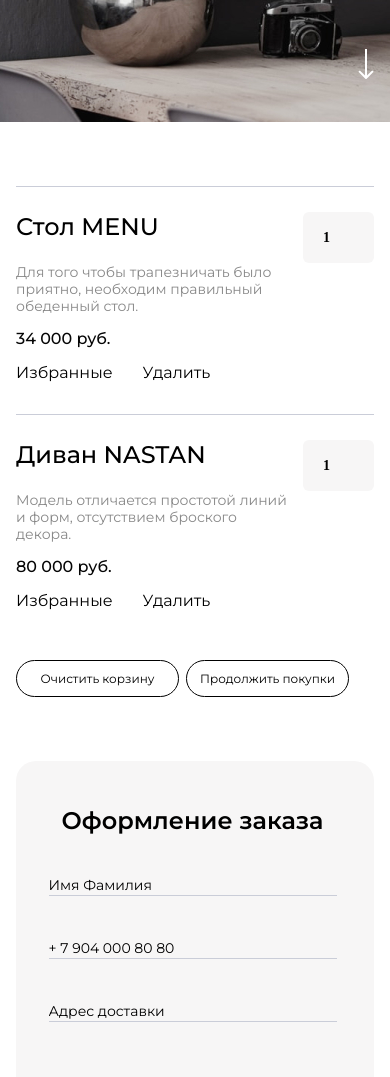
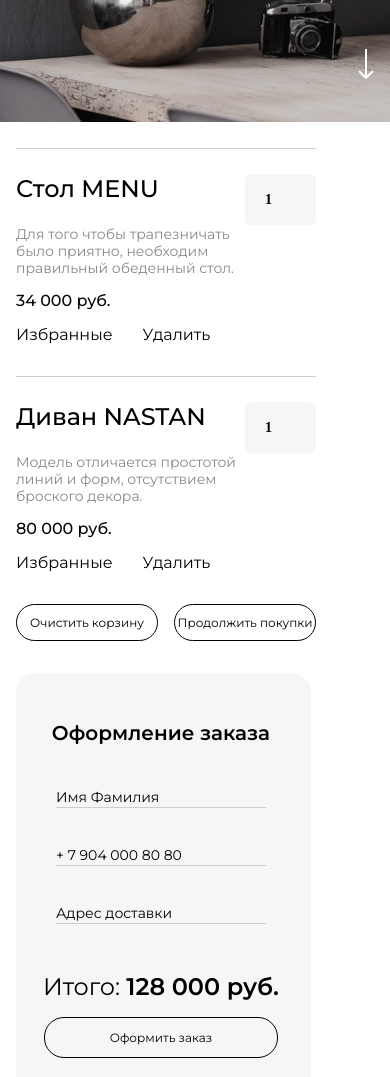
Before and after one commit to toximan08/IM-furniture, a plain HTML site: page cart.html in a window 390 px wide. Shown: the part 278-1355 px from the top of the page. Drawn offline with Linux system fonts and the light colour scheme.

Commit message:
Optimization for 320px resolution v.2

```diff
--- a/css/_cart.scss
+++ b/css/_cart.scss
@@ -51,7 +51,7 @@
     }
 
     &-input {
-      width: 288px;
+      max-width: 288px;
       height: 22px;
       background-color: transparent;
       border: none;
--- a/css/_mobile.scss
+++ b/css/_mobile.scss
@@ -153,7 +153,7 @@
 
     &__form {
       grid-column: span 4;
-      max-width: 376px;
+      max-width: max-content;
     }
 
     &__button {
@@ -169,11 +169,66 @@
 }
 
 @media (max-width: 415px) {
+  .top_part {
+    margin-bottom: 26px;
+  }
+
   .heading {
-    font-size: 45px;
+    font-size: 42px;
   }
 
   .tiny_heading {
     text-align: start;
+    padding-top: 20px;
+    margin-bottom: 18px;
+  }
+
+  .for_content {
+    margin-top: 18px;
+  }
+
+  .footer__info {
+    gap: 70px;
+  }
+
+  .cart {
+    row-gap: 32px;
+
+    &__content {
+      max-width: 300px;
+    }
+
+    &_item {
+      justify-content: normal;
+    }
+
+    &__info {
+      width: 226px;
+    }
+
+    &__button_box {
+      gap: 16px;
+      margin-top: 0px;
+    }
+
+    &__form {
+
+      &-heading {
+        font-size: 20px;
+      }
+
+      &-inputs {
+        gap: 36px;
+        margin-bottom: 48px;
+      }
+
+      &-input {
+        min-width: 210px;
+      }
+    }
+
+    &__button--form {
+      width: 234px;
+    }
   }
 }
```
Also changed, not shown: css/styles.css, 1 other file.
